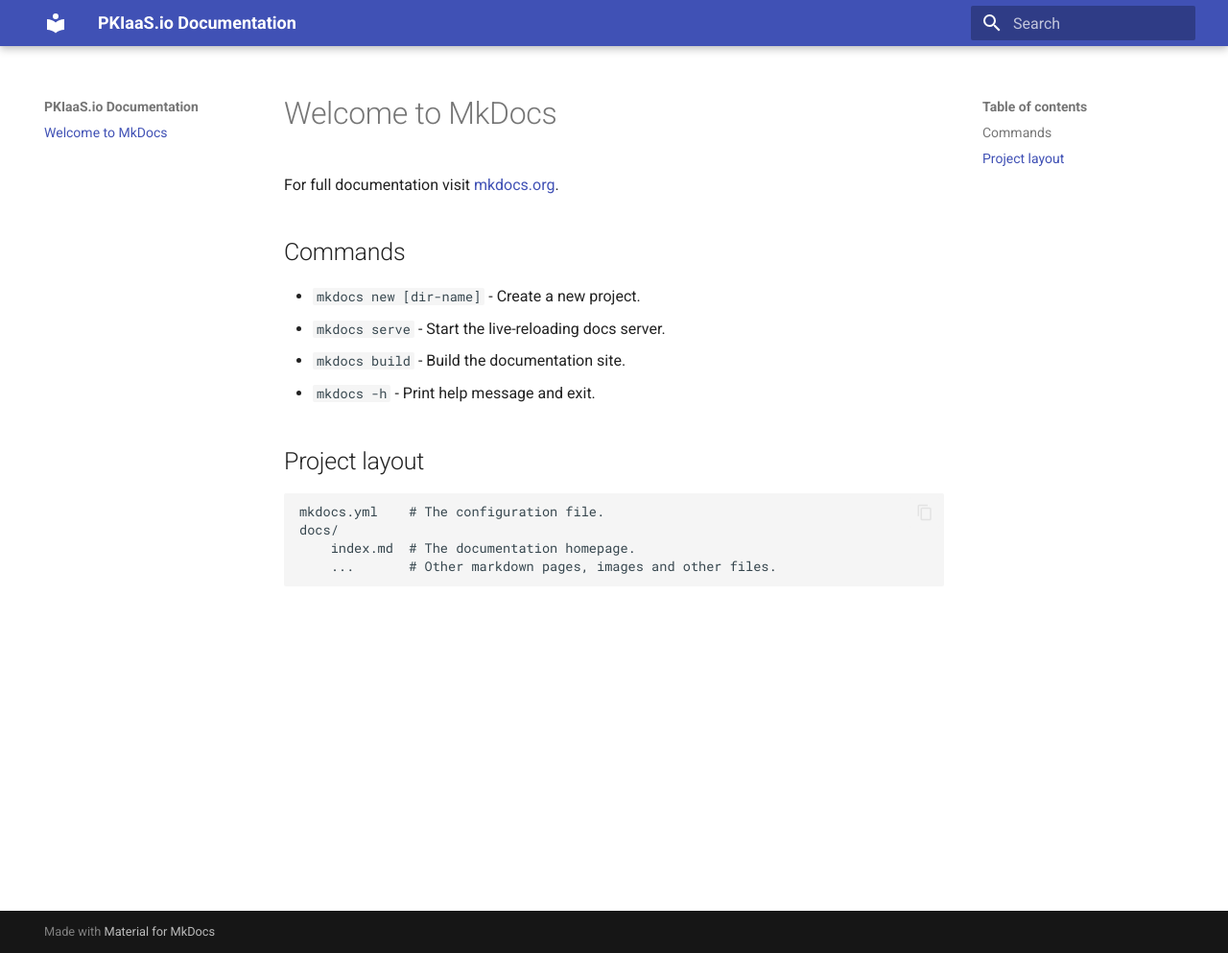
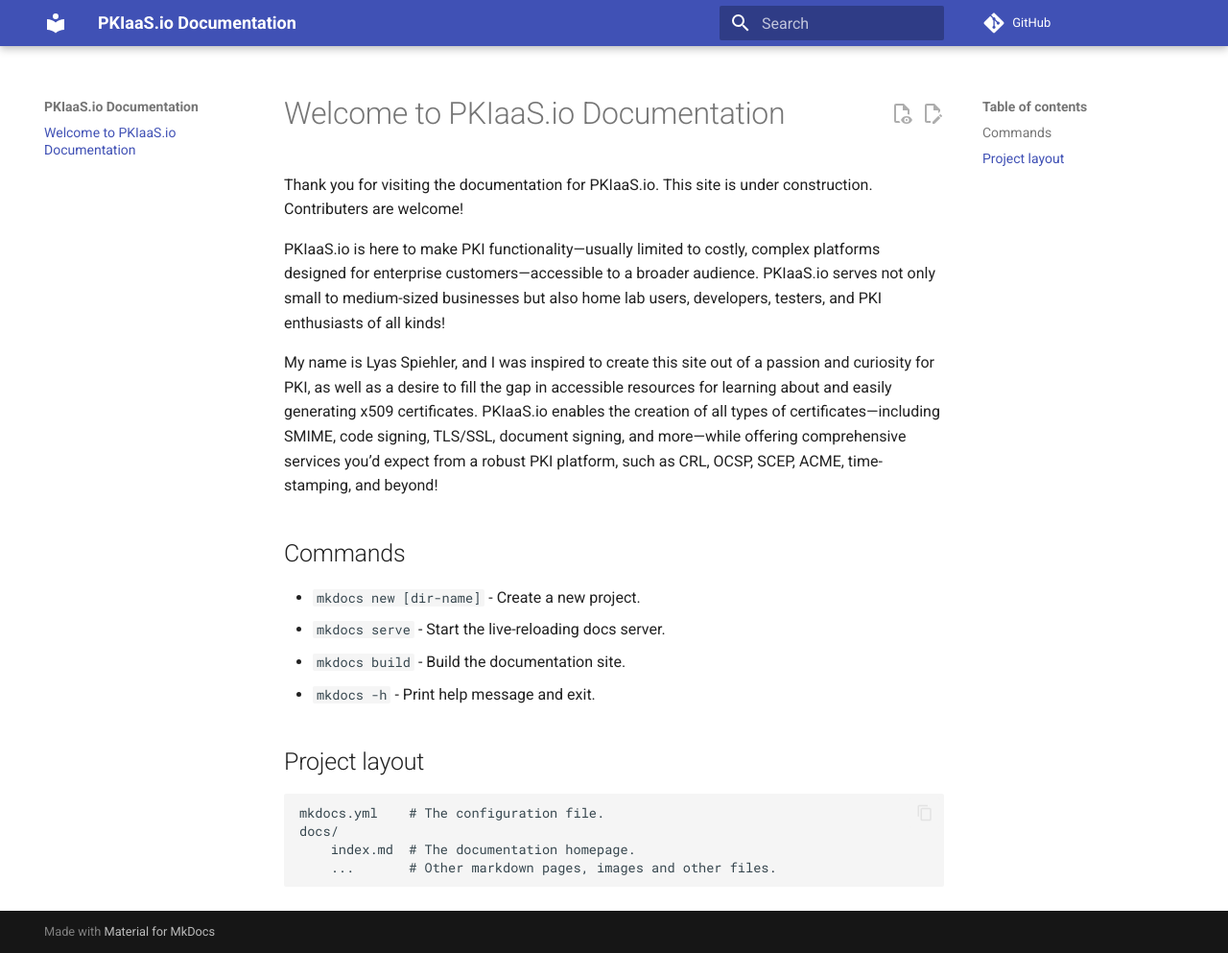
Before and after one commit to lspiehler/pkiaas-docs, an MkDocs documentation site: the page built from docs/index.md, in a window 1280 px wide and 993 px high. Shown: the whole window at 96% size. Built offline with MkDocs 1.6.1 and Material for MkDocs 9.7.7, drawn with Linux system fonts in a browser that asks for light colours; comment, search, counter and statistics services are not loaded.

Commit message:
updating index page and add github repo

```diff
--- a/docs/index.md
+++ b/docs/index.md
@@ -1,6 +1,10 @@
-# Welcome to MkDocs
+# Welcome to PKIaaS.io Documentation
 
-For full documentation visit [mkdocs.org](https://www.mkdocs.org).
+Thank you for visiting the documentation for PKIaaS.io. This site is under construction. Contributers are welcome!
+
+PKIaaS.io is here to make PKI functionality—usually limited to costly, complex platforms designed for enterprise customers—accessible to a broader audience. PKIaaS.io serves not only small to medium-sized businesses but also home lab users, developers, testers, and PKI enthusiasts of all kinds!
+
+My name is Lyas Spiehler, and I was inspired to create this site out of a passion and curiosity for PKI, as well as a desire to fill the gap in accessible resources for learning about and easily generating x509 certificates. PKIaaS.io enables the creation of all types of certificates—including SMIME, code signing, TLS/SSL, document signing, and more—while offering comprehensive services you’d expect from a robust PKI platform, such as CRL, OCSP, SCEP, ACME, time-stamping, and beyond!
 
 ## Commands
 
--- a/mkdocs.yml
+++ b/mkdocs.yml
@@ -1,4 +1,5 @@
 site_name: PKIaaS.io Documentation
+repo_url: 'https://github.com/lspiehler/pkiaas-docs'
 theme:
   name: material
   features:
```
